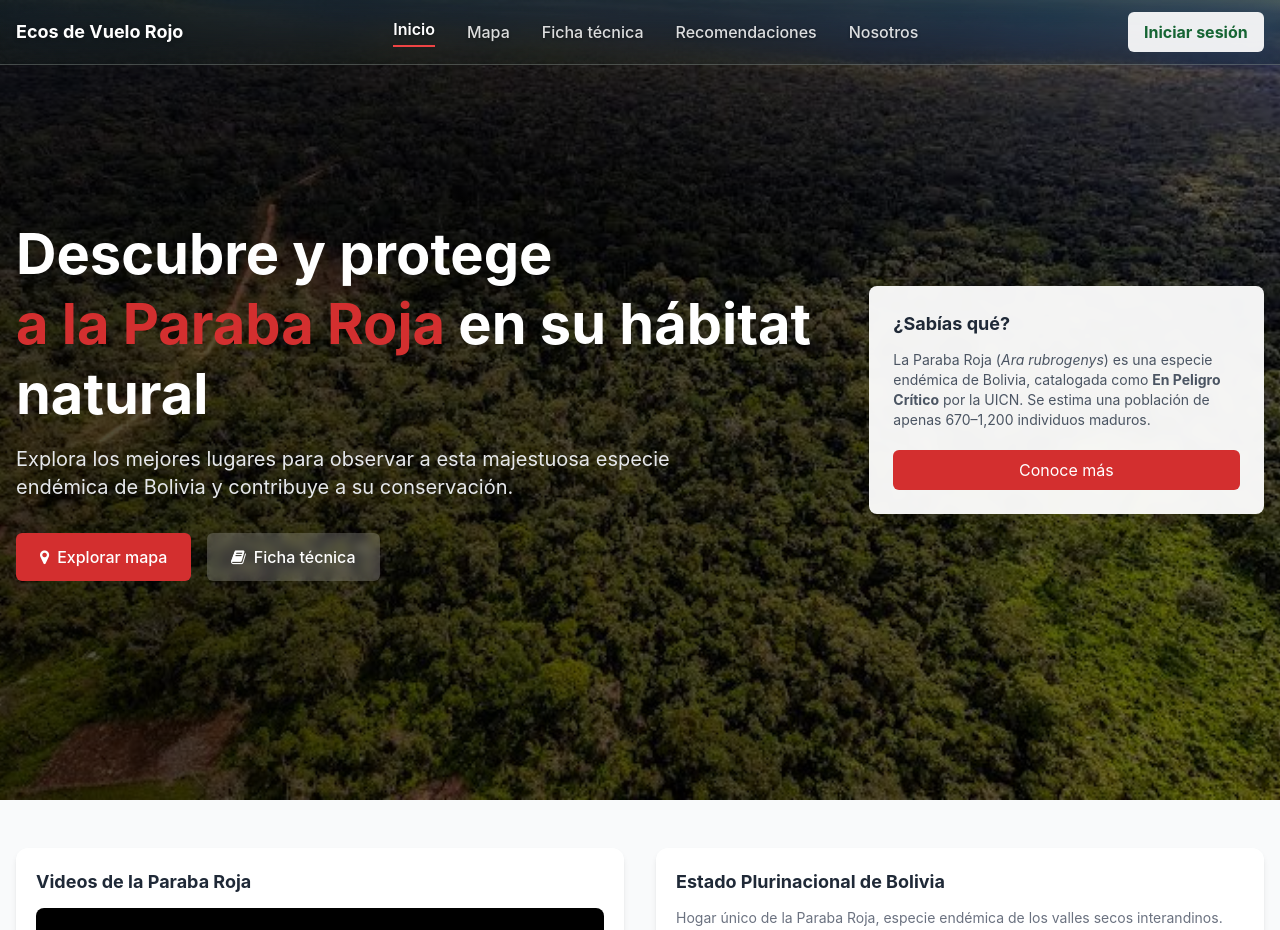
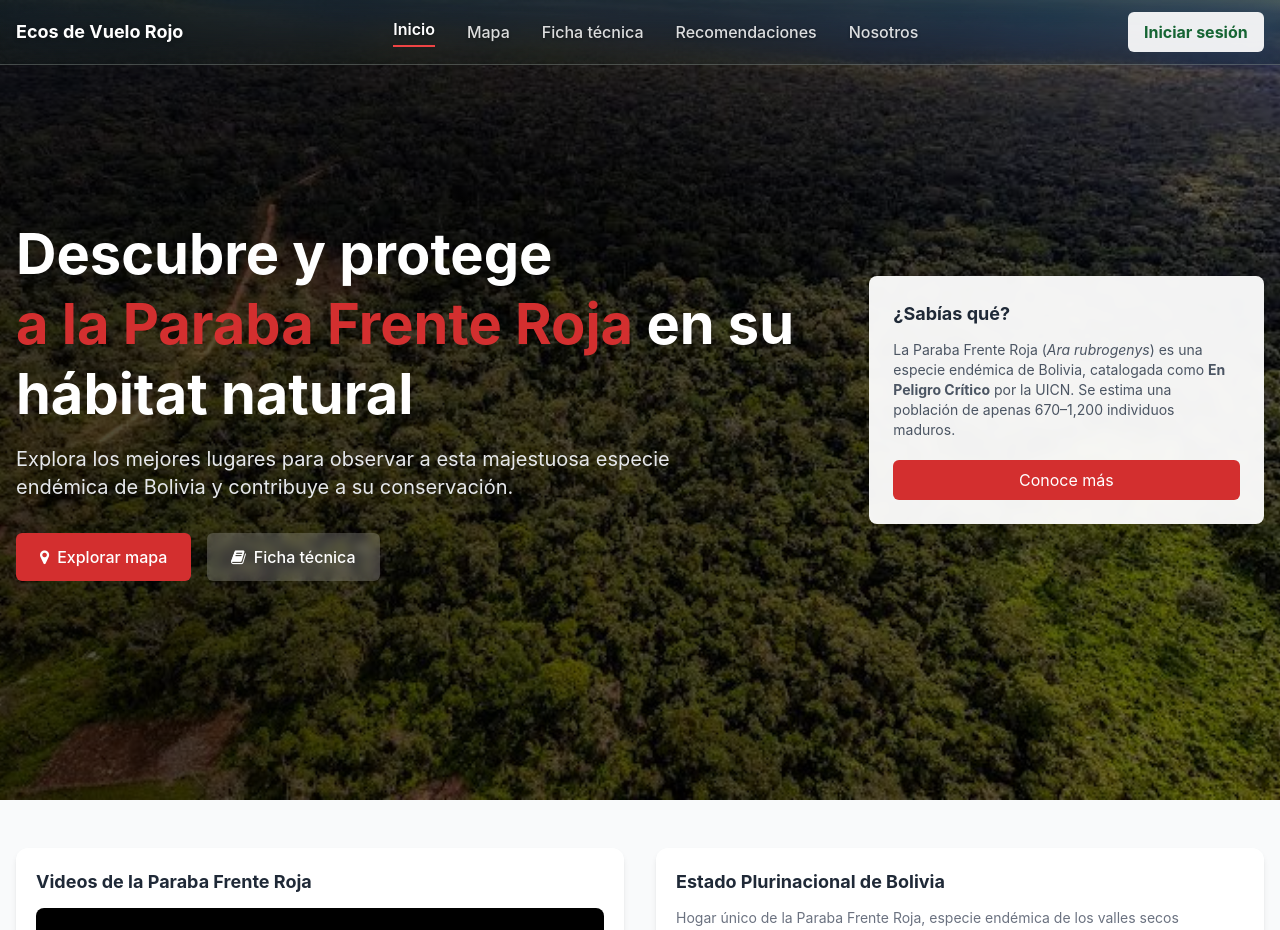
Before and after one commit to Alfromel/ECOS-DE-VUELO, a React (Vite) app: page / in a window 1280 px wide. Shown: the top 930 px of the page. Built offline with nearby package versions, Linux system fonts and the light colour scheme; no server answers; the database is empty; grey boxes are pictures that could not be loaded.

Commit message:
Add files via upload

```diff
--- a/src/components/Inicio.jsx
+++ b/src/components/Inicio.jsx
@@ -1,11 +1,11 @@
 const VIDEOS = [
   {
-    titulo: 'Videos de la Paraba Roja',
+    titulo: 'Videos de la Paraba Frente Roja',
     src: 'https://www.youtube.com/embed/U2veayfNHLw',
   },
   {
     titulo: 'Estado Plurinacional de Bolivia',
-    texto: 'Hogar único de la Paraba Roja, especie endémica de los valles secos interandinos.',
+    texto: 'Hogar único de la Paraba Frente Roja, especie endémica de los valles secos interandinos.',
     src: 'https://www.youtube.com/embed?listType=search&list=Estado+Plurinacional+de+Bolivia+naturaleza+biodiversidad',
   },
 ]
@@ -18,7 +18,7 @@ export default function Inicio({ activa, clima, lugar }) {
     <>
       <section data-vista="inicio" className={'relative h-[80vh] flex items-center overflow-hidden' + oculta}>
         <div className="absolute inset-0 z-0">
-          <img src="/portada-paraba.jpg" alt="Paraba Roja en su hábitat" className="w-full h-full object-cover" />
+          <img src="/portada-paraba.jpg" alt="Paraba Frente Roja en su hábitat" className="w-full h-full object-cover" />
           <div className="absolute inset-0 hero-gradient"></div>
         </div>
 
@@ -29,7 +29,7 @@ export default function Inicio({ activa, clima, lugar }) {
             <div className="lg:col-span-2">
               <h2 className="text-[clamp(2rem,5vw,3.5rem)] font-bold leading-tight mb-4">
                 <span className="hero-largo">Descubre y protege <br />
-                  <span className="text-primary">a la Paraba Roja</span> en su hábitat natural</span>
+                  <span className="text-primary">a la Paraba Frente Roja</span> en su hábitat natural</span>
                 <span className="hero-corto"><span className="text-primary">Paraba</span> Frente Roja</span>
               </h2>
               <p className="text-lg md:text-xl text-gray-200 mb-8 max-w-2xl">
@@ -48,7 +48,7 @@ export default function Inicio({ activa, clima, lugar }) {
             <div className="bg-white/95 text-gray-800 rounded-lg p-6 shadow-xl backdrop-blur-sm">
               <h3 className="font-bold text-lg mb-3">¿Sabías qué?</h3>
               <p className="text-gray-600 mb-5 text-sm">
-                La Paraba Roja (<em>Ara rubrogenys</em>) es una especie endémica de Bolivia, catalogada como <strong>En Peligro Crítico</strong> por la UICN. Se estima una población de apenas 670–1,200 individuos maduros.
+                La Paraba Frente Roja (<em>Ara rubrogenys</em>) es una especie endémica de Bolivia, catalogada como <strong>En Peligro Crítico</strong> por la UICN. Se estima una población de apenas 670–1,200 individuos maduros.
               </p>
               <button data-ir="ficha" className="w-full bg-primary hover:bg-primary/90 text-white py-2 rounded-md transition">
                 Conoce más
```
